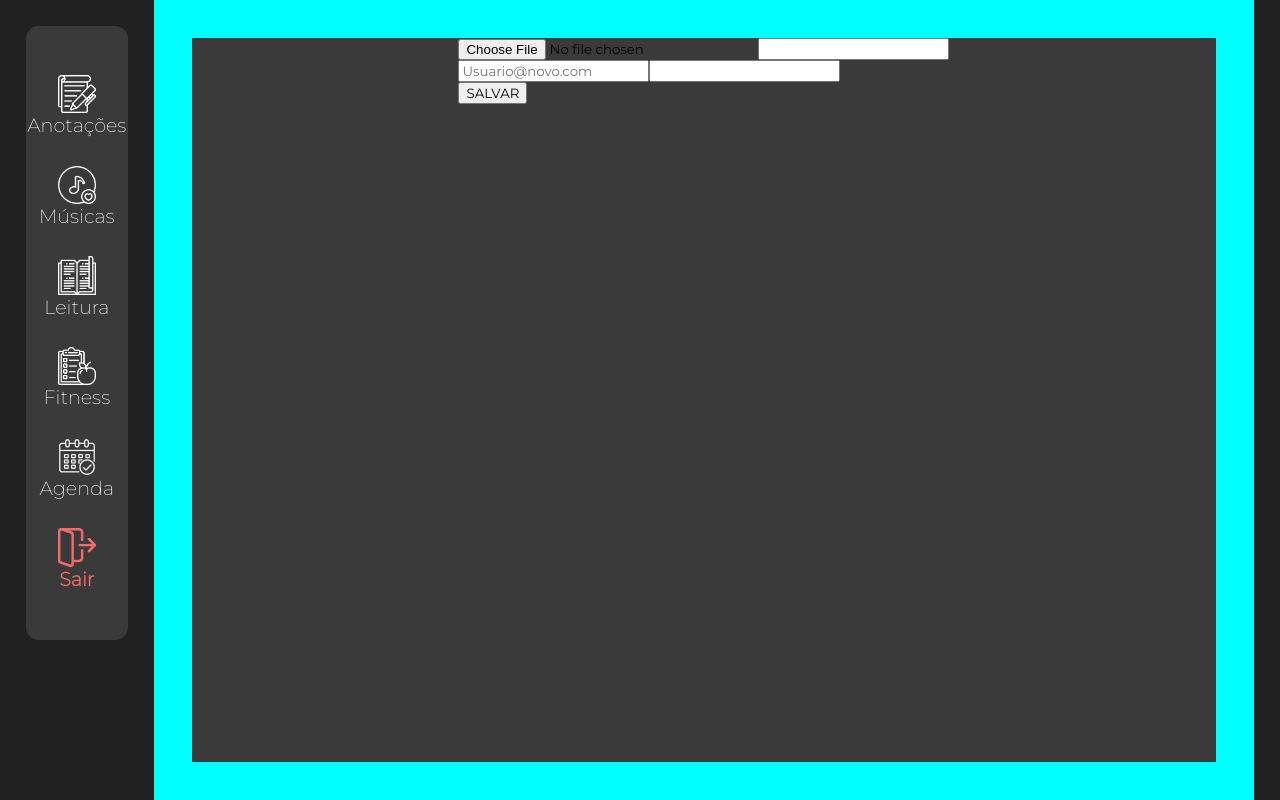
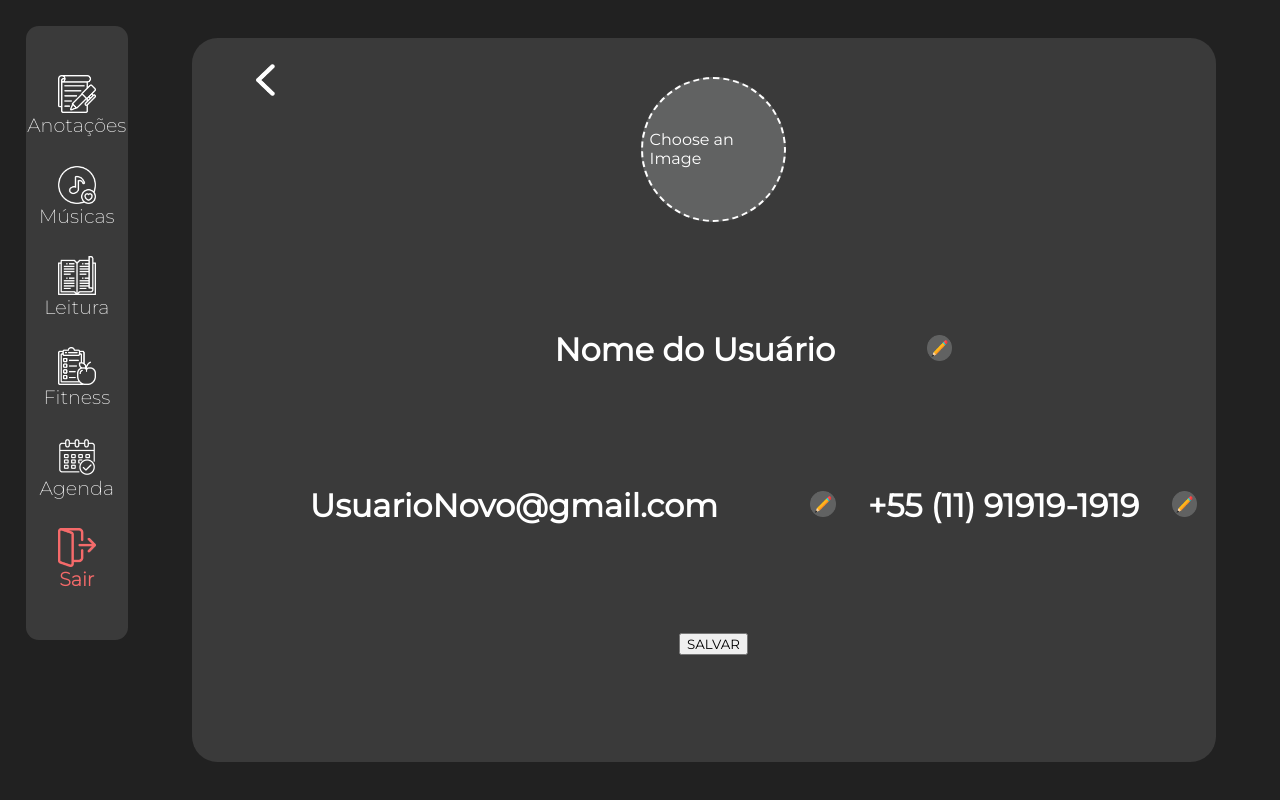
Before and after one commit to GrupoZonaLeste/Calmo, a React (Vite) app: page /editar_perfil in a window 1280 px wide. Built offline with nearby package versions, Linux system fonts and the light colour scheme.

Commit message:
[FEAT](telaHome): Preview foto, inputs editaveis

```diff
--- a/src/components/EditPerfil/Form.css
+++ b/src/components/EditPerfil/Form.css
@@ -1,6 +1,146 @@
-.DivPerfil{
+.container_EditPerfil{
     display: flex;
     justify-content: center;
     height: 100%;
     background-color: #3A3A3A;
+    border-radius: 2vw;
 }
+
+
+.form_EditPerfil{
+    display: flex;
+    flex-direction: column;
+    justify-content: space-between;
+    height: 80%;
+    margin-top: 3vw;
+    align-items: center;
+}
+
+.BtnVoltar_EditPerfil{
+    position: relative;
+    height: 2.5vw;
+    width: 1.5vw;
+    left: 4vw;
+    top: 2vw;
+    margin: 0;
+}
+
+.BtnVoltar_EditPerfil:hover{
+    opacity: 0.3;
+    cursor: pointer;
+}
+
+.input_FotoPerfil{
+    display: none;
+}
+
+.picture_FotoPerfil{
+    width: 10vw;
+    height: 10vw;
+    background-color: #616262;
+    border-radius: 100%;
+    display: flex;
+    align-items: center;
+    justify-content: center;
+    color: #fff;
+    transition: 0.3s all;
+    border: 2px dashed currentColor;
+    padding: 0.5vw;
+}
+
+.picture_imgFotoPerfil{
+    max-width: 100%;
+    max-height: 100%;
+    margin: 0;
+    border-radius: 100%;
+}
+
+.picture_FotoPerfil:hover{
+    color: #3A3A3A;
+    cursor: pointer;
+}
+
+.Span_picture_FotoPerfil{
+    height: 100%;
+    width: 100%;
+    display: flex;
+    justify-content: center;
+    align-items: center;
+}
+
+
+.input_nomeEditPerfil{
+    font-size: 2.5vw;
+    font-weight: 700;
+    color: #fff;
+    display: flex;
+    justify-content: center;
+    text-align: center;
+    background-color: transparent;
+    pointer-events: none;
+    border: none;
+    cursor: auto;
+    width: 35vw;
+}
+
+.input_emailEditPerfil{
+    font-size: 2.5vw;
+    font-weight: 700;
+    color: #fff;
+    display: flex;
+    justify-content: center;
+    text-align: center;
+    background-color: transparent;
+    pointer-events: none;
+    border: none;
+    cursor: auto;
+    width: 45vw;
+}
+
+.input_telEditPerfil{
+    font-size: 2.5vw;
+    font-weight: 700;
+    color: #fff;
+    display: flex;
+    justify-content: center;
+    text-align: center;
+    background-color: transparent;
+    pointer-events: none;
+    border: none;
+    cursor: auto;
+    width: 25vw;
+}
+
+.input_nomeEditPerfil::placeholder,
+.input_emailEditPerfil::placeholder,
+.input_telEditPerfil::placeholder{
+    color: #fff;
+}
+
+.input_nomeEditPerfil.editable,
+.input_emailEditPerfil.editable,
+.input_telEditPerfil.editable{
+    border: 1px solid #fff;
+    border-radius: 1vw;
+    pointer-events: auto;
+}
+
+.input_nomeEditPerfil.editable:focus,
+.input_emailEditPerfil.editable:focus,
+.input_telEditPerfil.editable:focus{
+    border: 1px solid #fff;
+}
+
+.BtnEditar_EditPerfil{
+    background-color: transparent;
+    border: none;
+}
+
+.Linha{
+    display: flex;
+}
+
+.Img_LapisEdit{
+    height: 2vw;
+    width: 2vw;
+}
--- a/src/components/EditPerfil/Form.jsx
+++ b/src/components/EditPerfil/Form.jsx
@@ -1,21 +1,112 @@
+import { useRef, useState, useEffect } from 'react'
 import ImgPerfil from '../../assets/images/imagePerfil.png'
+import BtnEditar from '../../assets/images/btn_Edit.png'
+import BtnVoltar from '../../assets/images/btn_voltar.png'
 import './Form.css'
 
 const Form = () => {
+
+  const [image, setImage] = useState(null)
+  const inputFileRef = useRef(null);
+  const pictureRef = useRef(null);
+
+  const handleFileChange = (e) => {
+    const file = e.target.files[0];
+
+    if(file){
+      const reader = new FileReader()
+      reader.onload= (e) =>{
+        setImage(e.target.result);
+      };
+      reader.readAsDataURL(file);
+    }else {
+      setImage(null)
+    }
+  };
+
+  useEffect(() => {
+    if(!image){
+      pictureRef.current.innerHTML = 'Choose an Image'
+    }
+  }, [image]);
+
+  const [isEditableNome, setIsEditableNome] = useState(false);
+  const [isEditableEmail, setIsEditableEmail] = useState(false);
+  const [isEditableTel, setIsEditableTel] = useState(false);
+
+  const [nome, setNome] = useState('Nome do Usuário')
+  const [email, setEmail] = useState('UsuarioNovo@gmail.com');
+  const [telefone, setTelefone] = useState('+55 (11) 91919-1919');
+
+  const toggleEditableNome = () =>{
+    setIsEditableNome(true);
+  };
+
+  const toggleEditableEmail = () =>{
+    setIsEditableEmail(true);
+  };
+
+  const toggleEditableTel = () =>{
+    setIsEditableTel(true);
+  };
+
+  const handleBlurNome = () => {
+    setIsEditableNome(false);
+  };
+
+  const handleBlurEmail = () => {
+    setIsEditableEmail(false);
+  };
+
+  const handleBlurTel = () => {
+    setIsEditableTel(false);
+  };
+
   return (
 
-    <div className='DivPerfil'>
-        <form action="">
-            <input type="file" name="" id="" />
-            <input type="text" />
-            <div className="Linha">
-                <input type="email" name="" id="" placeholder='Usuario@novo.com'/>
-                <input type="tel" name="" id="" />
-            </div>
-            <button type="submit">SALVAR</button>
+    <div className='container_EditPerfil'>
+      <img src={BtnVoltar} alt="" className='BtnVoltar_EditPerfil' />
+        <form action="" className='form_EditPerfil'>
+          <label className='picture_FotoPerfil'>
+            <input type="file" id="input_FotoPerfil"
+            className='input_FotoPerfil' onChange={handleFileChange} ref={inputFileRef}/>
+            <span className='Span_picture_FotoPerfil' ref={pictureRef}>
+              {image ? (
+                <img src={image} alt="Foto de Perfil" className='picture_imgFotoPerfil'/>
+              ) : (
+                "Choose an Image"
+              )}
+            </span>
+          </label>
+
+          <div className="Linha">
+            <input type="text" placeholder='Nome Do Usuário' className={`input_nomeEditPerfil ${isEditableNome ? 'editable' : ''}`}
+            value={nome} onChange={(e) => setNome(e.target.value)} readOnly={!isEditableNome} onBlur={handleBlurNome}/>
+            <button type='button' className='BtnEditar_EditPerfil' onClick={toggleEditableNome}>
+              <img src={BtnEditar} alt="" className='Img_LapisEdit'/>
+            </button>
+          </div>
+
+          <div className="Linha">
+            <input type="email" name="" id="" placeholder='UsuarioNovo@gmail.com'
+             className={`input_emailEditPerfil ${isEditableEmail ? 'editable' : ''}`}
+             value={email} onChange={(e) => setEmail(e.target.value)} readOnly={!isEditableEmail} onBlur={handleBlurEmail}/>
+            <button type='button' className='BtnEditar_EditPerfil' onClick={toggleEditableEmail}>
+              <img src={BtnEditar} alt="" className='Img_LapisEdit'/>
+            </button>
+
+            <input type="tel" name="" id="" placeholder='+55 (11) 91919-1919'
+            className={`input_telEditPerfil ${isEditableTel ? 'editable' : ''}`}
+            value={telefone} onChange={(e) => setTelefone(e.target.value)} readOnly={!isEditableTel}
+            onBlur={handleBlurTel}/>
+            <button type='button' className='BtnEditar_EditPerfil' onClick={toggleEditableTel}>
+              <img src={BtnEditar} alt="" className='Img_LapisEdit'/>
+            </button>
+          </div>
+          <button type="submit">SALVAR</button>
         </form>
     </div>
   )
 }
 
-export default Form
+export default Form;
--- a/src/pages/EditarPerfil/EditPerfil.css
+++ b/src/pages/EditarPerfil/EditPerfil.css
@@ -7,6 +7,5 @@
 
 .DivEdtPerfil{
     padding: 3vw;
-    background-color: aqua;
     width: 80%;
 }
```
